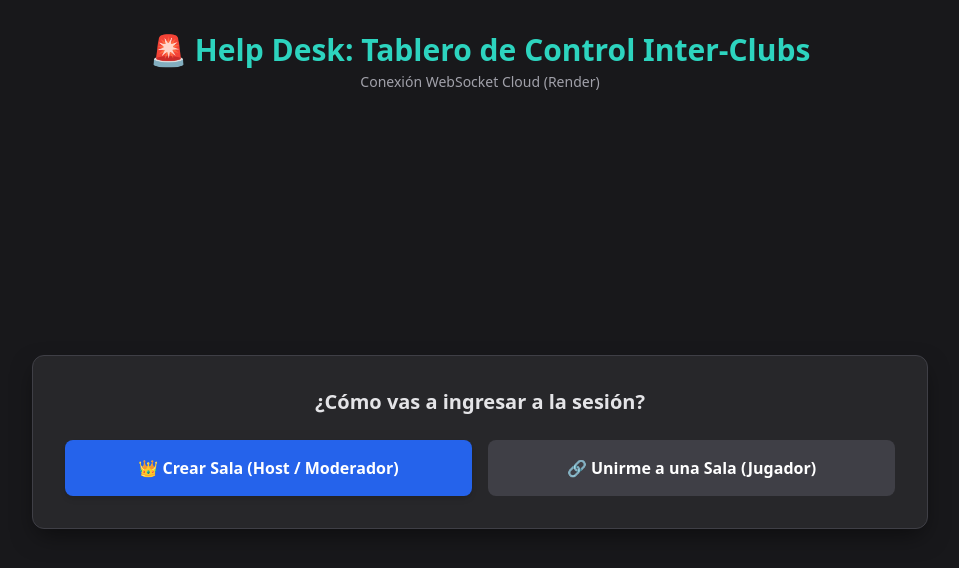
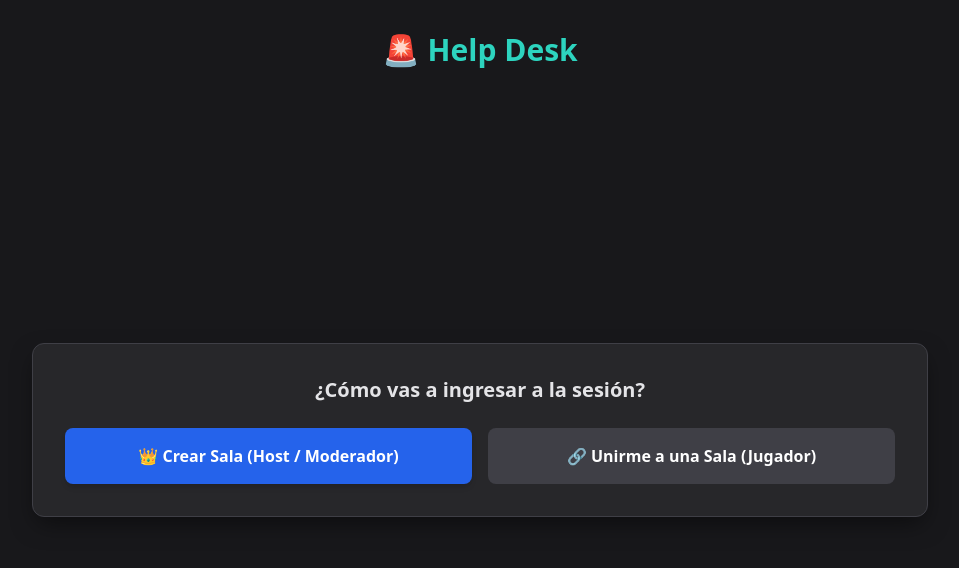
Before and after one commit to calopez-psmt/Trivia, a website: page index.html in a window 1280 px wide. Shown: the whole page, without its empty margins (160-1119 px from the left). Drawn offline with nearby package versions, Linux system fonts and the light colour scheme.

Commit message:
Update index.html

```diff
--- a/index.html
+++ b/index.html
@@ -17,9 +17,8 @@
 
     <header class="max-w-4xl w-full mx-auto text-center mb-6">
         <h1 class="text-3xl font-extrabold text-teal-400 flex items-center justify-center gap-2">
-            🚨 Help Desk: Tablero de Control Inter-Clubs
+            🚨 Help Desk
         </h1>
-        <p class="text-zinc-400 text-sm mt-1">Conexión WebSocket Cloud (Render)</p>
     </header>
 
     <main class="max-w-4xl w-full mx-auto flex-grow flex flex-col justify-center">
```
